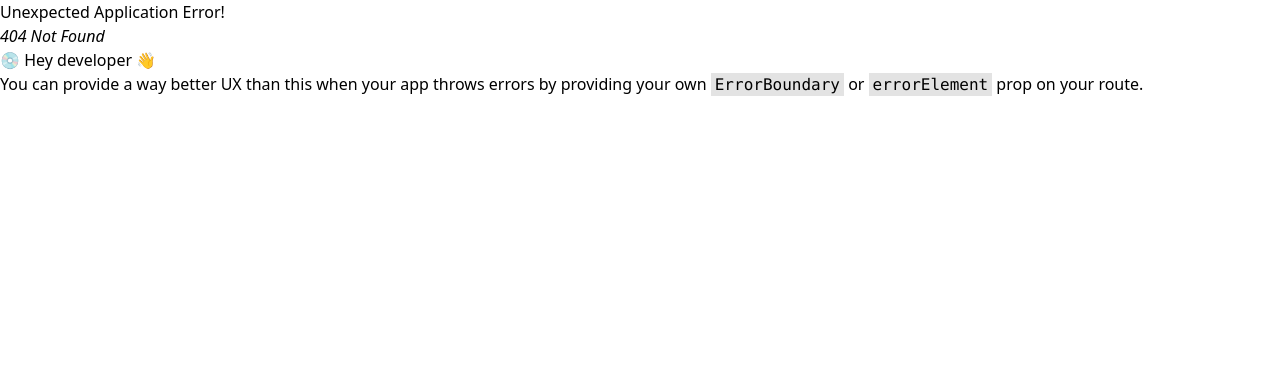
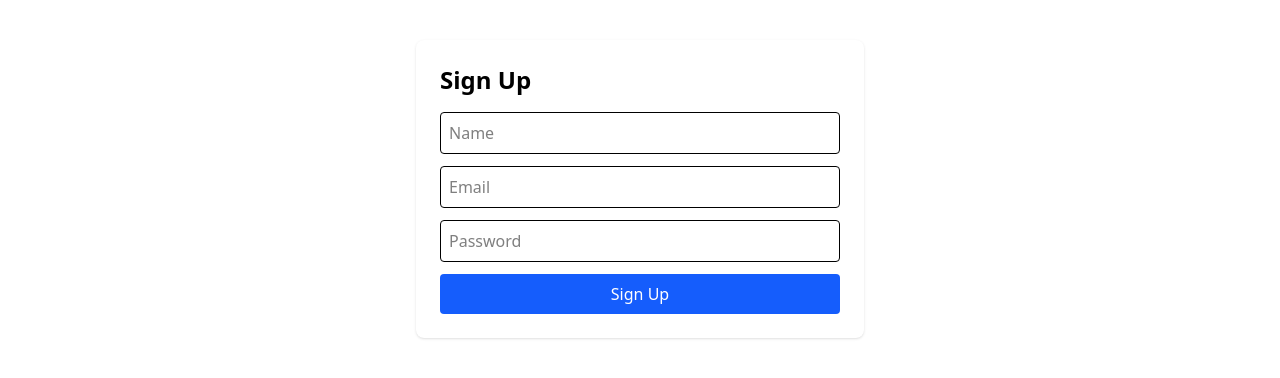
Before and after one commit to anirbandas-01/Santipur_city_of_devotion, a React (Vite) app in the folder frontend/: page /signup in a window 1280 px wide. Before the commit this address had no page. Shown: the top 378 px of the page. Built offline with nearby package versions, Linux system fonts and the light colour scheme.

Commit message:
add  signup and login page

```diff
--- a/frontend/src/components/Navbar.jsx
+++ b/frontend/src/components/Navbar.jsx
@@ -1,10 +1,13 @@
 import { useState, useEffect } from 'react';
-import { Menu, X } from "lucide-react";
-
+import { Menu, X, User, ChevronDown } from "lucide-react";
+import { Link } from "react-router-dom";
 
 const Navbar = ({ scrollToSection, sidebarOpen , toggleSidebar }) => {
   //const [isOpen, setIsOpen] = useState(false)
-  const [scrolled, setScrolled] = useState(false)
+  const [scrolled, setScrolled] = useState(false);
+
+  const [ menuOpen, setMenuOpen ] = useState(false);
+  const [user, setUser] = useState(null);
 
   //navbar style on scroll
   useEffect(() => {
@@ -16,6 +19,27 @@ const Navbar = ({ scrollToSection, sidebarOpen , toggleSidebar }) => {
     window.addEventListener('scroll', handleScroll)
     return () => window.removeEventListener('scroll', handleScroll)
   }, [])
+
+
+
+  // simulate login check (later, replace with token logic)
+  useEffect(() => {
+    const savedUser = localStorage.getItem("user");
+    if (savedUser) setUser(JSON.parse(savedUser));
+  }, []);
+
+  /* const handleNavClick = (href) => {
+    const sectionId = href.substring(1);
+    scrollToSection(sectionId);
+  }; */
+
+  const handleLogout = () => {
+    localStorage.removeItem("user");
+    localStorage.removeItem("token");
+    setUser(null);
+  };
+
+
 
   const navItems = [
     { href: '#home', label: 'Home' },
@@ -37,18 +61,15 @@ const Navbar = ({ scrollToSection, sidebarOpen , toggleSidebar }) => {
  scrolled ? 'bg-white/95 backdrop-blur-md shadow-lg'
             : 'bg-white/90 backdrop-blur-md shadow-lg'
  }`}>
-
-    <div className="w-full mx-auto px-10 py-4 flex items-center justify-between">
+  <div className="w-full mx-auto px-8 py-4 flex items-center justify-between">
 
     {/* Left side: Menu Button + Logo together */}
     <div className="flex items-center space-x-6">
       <button
-        onClick={(e) =>{
+        onClick={(e) => {
           e.preventDefault();
-          console.log("navbar toggle clicked, current state:", sidebarOpen);
           toggleSidebar();
-        }
-      }
+        }}
         className="p-2 rounded-lg hover:bg-gray-100 transition-colors"
       >
         <Menu size={28} />
@@ -62,8 +83,10 @@ const Navbar = ({ scrollToSection, sidebarOpen , toggleSidebar }) => {
       </div>
     </div>
 
-    {/* Right side: Desktop Navigation Menu */}
-    <div className="hidden md:flex space-x-8">
+    {/* Right side: Desktop Navigation + Profile together */}
+    <div className="flex items-center space-x-6">
+      {/* Desktop Navigation Menu */}
+      <div className="hidden md:flex space-x-6">
         {navItems.map((item) => (
           <button
             key={item.href}
@@ -75,13 +98,64 @@ const Navbar = ({ scrollToSection, sidebarOpen , toggleSidebar }) => {
         ))}
       </div>
 
-    <div className="md:hidden"></div>
+      {/* Profile Icon */}
+      <div className="relative">
+        <button
+          className="flex items-center space-x-2 focus:outline-none"
+          onClick={() => setMenuOpen(!menuOpen)}
+        >
+          {user ? (
+            <div className="w-10 h-10 rounded-full bg-blue-600 text-white flex items-center justify-center text-lg font-bold">
+              {user.name.charAt(0).toUpperCase()}
+            </div>
+          ) : (
+            <div className="w-10 h-10 rounded-full bg-gray-200 flex items-center justify-center">
+              <User size={22} className="text-gray-600" />
+            </div>
+          )}
+          <ChevronDown size={18} className="text-gray-500" />
+        </button>
+
+        {menuOpen && (
+          <div className="absolute right-0 mt-3 w-48 bg-white shadow-lg rounded-lg border border-gray-100 py-2">
+            {!user ? (
+              <>
+                  <Link
+                      to="/signup"
+                      className="block px-4 py-2 text-gray-700 hover:bg-gray-100"
+                    >
+                      Club Signup
+                    </Link>
+                 <Link
+                      to="/login"
+                      className="block px-4 py-2 text-gray-700 hover:bg-gray-100"
+                    >
+                      Club Login
+                    </Link>
+              </>
+            ) : (
+              <>
+                <Link
+                      to="/profile"
+                      className="block px-4 py-2 text-gray-700 hover:bg-gray-100"
+                    >
+                      My Profile
+                    </Link>
+                <button
+                  onClick={handleLogout}
+                  className="w-full text-left px-4 py-2 text-gray-700 hover:bg-gray-100"
+                >
+                  Logout
+                </button>
+              </>
+            )}
+          </div>
+        )}
+      </div>
+    </div>
   </div>
 </nav>
-  )
-}
+  );
+};
 
-
-
-
-export default Navbar
+export default Navbar;
--- /dev/null
+++ b/frontend/src/components/auth/Login.jsx
@@ -0,0 +1,40 @@
+import { useState } from "react";
+import axios from "axios";
+
+export default function Login() {
+  const [formData, setFormData] = useState({ email: "", password: "" });
+
+  const handleSubmit = async (e) => {
+    e.preventDefault();
+    try {
+      const res = await axios.post("http://localhost:5000/api/auth/login", formData);
+      localStorage.setItem("token", res.data.token);
+      alert("Login successful!");
+    } catch (error) {
+      alert(error.response?.data?.message || "Login failed");
+    }
+  };
+
+  return (
+    <div className="max-w-md mx-auto mt-10 bg-white p-6 rounded-lg shadow">
+      <h2 className="text-2xl font-bold mb-4">Login</h2>
+      <form onSubmit={handleSubmit} className="space-y-3">
+        <input
+          type="email"
+          placeholder="Email"
+          className="w-full border p-2 rounded"
+          onChange={(e) => setFormData({ ...formData, email: e.target.value })}
+        />
+        <input
+          type="password"
+          placeholder="Password"
+          className="w-full border p-2 rounded"
+          onChange={(e) => setFormData({ ...formData, password: e.target.value })}
+        />
+        <button type="submit" className="w-full bg-green-600 text-white py-2 rounded">
+          Login
+        </button>
+      </form>
+    </div>
+  );
+}
--- /dev/null
+++ b/frontend/src/components/auth/Signup.jsx
@@ -0,0 +1,45 @@
+import { useState } from "react";
+import axios from "axios";
+
+export default function Signup() {
+  const [formData, setFormData] = useState({ name: "", email: "", password: "" });
+
+  const handleSubmit = async (e) => {
+    e.preventDefault();
+    try {
+      await axios.post("http://localhost:5000/api/auth/signup", formData);
+      alert("Signup successful!");
+    } catch (error) {
+      alert(error.response?.data?.message || "Signup failed");
+    }
+  };
+
+  return (
+    <div className="max-w-md mx-auto mt-10 bg-white p-6 rounded-lg shadow">
+      <h2 className="text-2xl font-bold mb-4">Sign Up</h2>
+      <form onSubmit={handleSubmit} className="space-y-3">
+        <input
+          type="text"
+          placeholder="Name"
+          className="w-full border p-2 rounded"
+          onChange={(e) => setFormData({ ...formData, name: e.target.value })}
+        />
+        <input
+          type="email"
+          placeholder="Email"
+          className="w-full border p-2 rounded"
+          onChange={(e) => setFormData({ ...formData, email: e.target.value })}
+        />
+        <input
+          type="password"
+          placeholder="Password"
+          className="w-full border p-2 rounded"
+          onChange={(e) => setFormData({ ...formData, password: e.target.value })}
+        />
+        <button type="submit" className="w-full bg-blue-600 text-white py-2 rounded">
+          Sign Up
+        </button>
+      </form>
+    </div>
+  );
+}
```
Also changed, not shown: frontend/src/App.jsx (+8 -0 lines), 1 other file (tests, documents, lock files or other folders). Lines whose indentation alone changed are shown as unchanged.
